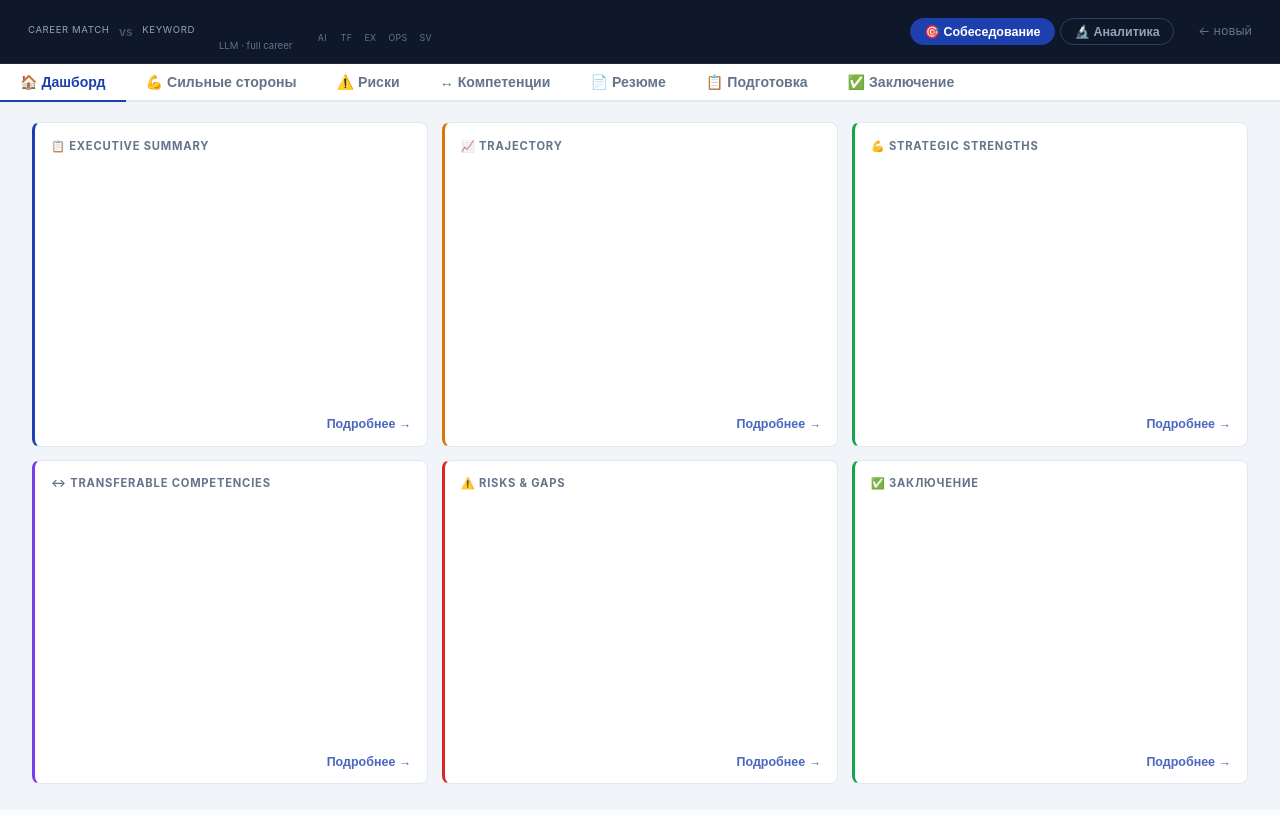
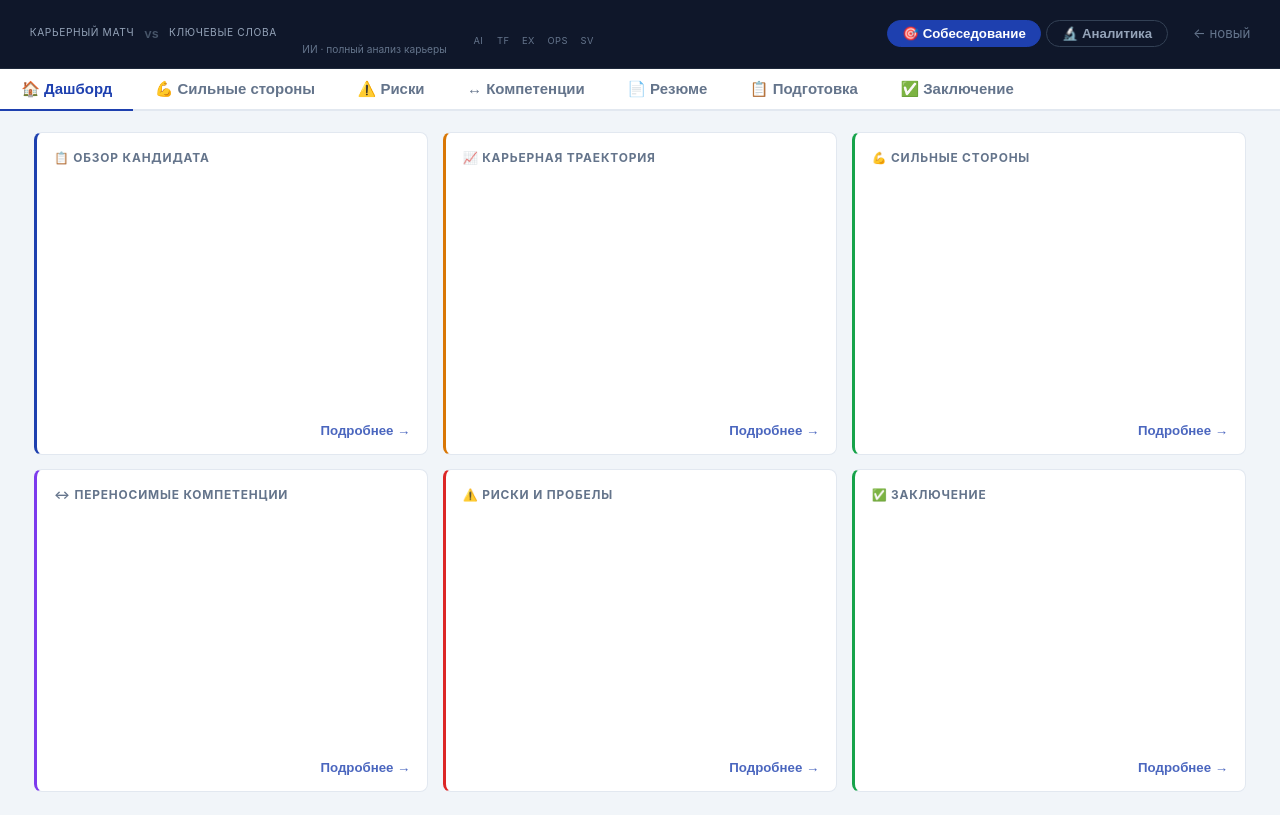
Before and after one commit to Telepop12/vacancy-intelligence-assistant, a FastAPI app: template web/templates/match_result.html in a window 1280 px wide. Before the commit the page ends 784 px from the top, so only its background shows below. Run offline with FastAPI, Linux system fonts and the light colour scheme; the template is opened without the code that fills it, so the values that code supplies are empty; some libraries are stand-ins or nearby versions.

Commit message:
style: font sizes +1px, russify all UI labels, ban anglicisms in LLM
CSS:
  - html font-size: 17px (база +1px, все rem-значения масштабируются)
  - body line-height: 1.65
  - header h1: 1.4rem → 1.55rem
  - header sub: .85rem → .92rem
  - card h2 uppercase: .72rem → .82rem
  - asec-title: 1rem → 1.15rem
  - itab-section-title: .68rem → .78rem

match_result.html — русификация всех меток:
  Career Match → Карьерный матч
  Keyword → Ключевые слова
  LLM · full career → ИИ · полный анализ карьеры
  Dashboard → Главная панель
  Strategic Strengths → Сильные стороны
  Transferable Competencies → Переносимые компетенции
  Risks & Gaps → Риски и пробелы
  Trajectory → Карьерная траектория / Анализ карьерной траектории
  Executive Summary → Обзор кандидата
  Positioning Dashboard → Панель позиционирования
  Sidebar nav: Summary|Strengths|Risks|Competencies|Trajectory|Conclusion → РУС

resume_result.html — русификация:
  Executive Intelligence Profile → Карьерный профиль (Executive Intelligence)
  AI Signals → AI-сигналы
  Transformation Signals → Сигналы трансформации
  Executive Framing Analysis → Анализ управленческой подачи (Executive Framing)
  Executive Language Score → Оценка управленческого языка
  Operational/Executive language detected → Операционный/Управленческий язык
  Reframing Opportunities → Возможности переформулировки
  Suggested → Рекомендуется
  Weak Visibility Areas → Слабые места в подаче
  Technology Domains → Технологические домены
  Governance Signals → Управление и соответствие (Governance)
  Business Impact Signals → Сигналы бизнес-влияния

LLM prompts (career_match.py + resume_intelligence.py):
  Добавлена инструкция: писать на деловом русском, избегать жаргона.
  Допустимы: AI, ERP, MLOps, ROI, P&L, KPI, CEO, CIO, M&A, MBA.

Co-Authored-By: Claude Sonnet 4.6 <noreply@anthropic.com>

```diff
--- a/agents/career_match.py
+++ b/agents/career_match.py
@@ -55,6 +55,12 @@ class CareerMatchResult:
 # ---------------------------------------------------------------------------
 
 _SYSTEM_PROMPT = """\
+Отвечай исключительно на деловом русском языке. Избегай английского профессионального жаргона.
+Используй русские аналоги: «сильные стороны» вместо «strengths», «переносимые компетенции» вместо
+«transferable competencies», «риски и пробелы» вместо «risks and gaps», «карьерная траектория»
+вместо «career trajectory», «анализ» вместо «analysis», «позиционирование» вместо «positioning».
+Общепринятые термины (AI, ERP, MLOps, ROI, P&L, KPI, CEO, CIO, M&A) допустимы.
+
 Ты — эксперт по оценке кандидатов уровня Executive и Top Management, специализирующийся на ролях:
 CIO / CTO / CISO / AI Transformation / Digital Transformation / Enterprise IT Leadership /
 Technology Strategy / Innovation Management / Organizational Transformation.
--- a/web/static/style.css
+++ b/web/static/style.css
@@ -14,12 +14,15 @@
   --radius:      8px;
 }
 
+html { font-size: 17px; }  /* +1px base → all rem values scale up proportionally */
+
 body {
   font-family: -apple-system, BlinkMacSystemFont, "Segoe UI", Roboto, sans-serif;
   background: var(--bg);
   color: var(--text);
-  line-height: 1.6;
+  line-height: 1.65;
   min-height: 100vh;
+  font-size: 1rem;
 }
 
 /* ── Page layout: sidebar + content ── */
@@ -44,8 +47,8 @@ header {
   color: #fff;
   padding: 1.25rem 0;
 }
-header h1   { font-size: 1.4rem; font-weight: 700; }
-header .sub { color: rgba(255,255,255,.65); font-size: .85rem; margin-top: .2rem; }
+header h1   { font-size: 1.55rem; font-weight: 700; }
+header .sub { color: rgba(255,255,255,.65); font-size: .92rem; margin-top: .2rem; }
 
 main {
   grid-column: 2;
@@ -84,7 +87,7 @@ header .container { max-width: 1060px; }
   margin-bottom: 1.25rem;
 }
 .card h2 {
-  font-size: .72rem;
+  font-size: .82rem;
   text-transform: uppercase;
   letter-spacing: .06em;
   color: var(--muted);
@@ -913,7 +916,7 @@ details[open] .intake-options-toggle::before { content: "－ "; }
 @media (max-width: 800px) { .itab-2col { grid-template-columns: 1fr; } }
 
 .itab-section-title {
-  font-size: .68rem; font-weight: 700; text-transform: uppercase;
+  font-size: .78rem; font-weight: 700; text-transform: uppercase;
   letter-spacing: .07em; color: var(--muted); margin-bottom: .6rem;
 }
 .itab-text { font-size: .92rem; line-height: 1.75; color: var(--text); }
@@ -1016,7 +1019,7 @@ details[open] .intake-options-toggle::before { content: "－ "; }
 /* Content panel */
 .analyst-content-panel { overflow-y: auto; padding: 1.75rem 2rem; }
 .asec-title {
-  font-size: 1rem; font-weight: 700; color: var(--text);
+  font-size: 1.15rem; font-weight: 700; color: var(--text);
   margin-bottom: 1rem; padding-bottom: .5rem;
   border-bottom: 2px solid var(--border);
 }
--- a/web/templates/match_result.html
+++ b/web/templates/match_result.html
@@ -17,12 +17,12 @@
 
     <div class="cockpit-scores">
       <div class="cockpit-score-block">
-        <div class="cockpit-score-label">Career Match</div>
+        <div class="cockpit-score-label">Карьерный матч</div>
         <div class="cockpit-score-num {{ score_color }}">{{ match.career_match_score }}</div>
       </div>
       <div class="cockpit-vs">vs</div>
       <div class="cockpit-score-block">
-        <div class="cockpit-score-label">Keyword</div>
+        <div class="cockpit-score-label">Ключевые слова</div>
         <div class="cockpit-score-num {{ kw_color }}">{{ match.keyword_score }}</div>
       </div>
     </div>
@@ -31,7 +31,7 @@
       <span class="cockpit-rec-badge {{ action_color(match.recommendation_label) }}">
         {{ match.recommendation_label }}
       </span>
-      <div class="cockpit-rec-label">LLM · full career</div>
+      <div class="cockpit-rec-label">ИИ · полный анализ карьеры</div>
     </div>
 
     <div class="cockpit-dots">
@@ -80,17 +80,17 @@
     <div class="itab-panel active" id="tab-idash">
       <div class="dash-grid interview-dash">
         <div class="dash-card dash-summary">
-          <div class="dash-card-header">📋 Executive Summary</div>
+          <div class="dash-card-header">📋 Обзор кандидата</div>
           <div class="dash-card-preview">{{ match.executive_summary }}</div>
           <button class="dash-more-btn" onclick="showTab('iconclusion')">Подробнее →</button>
         </div>
         <div class="dash-card dash-trajectory">
-          <div class="dash-card-header">📈 Trajectory</div>
+          <div class="dash-card-header">📈 Карьерная траектория</div>
           <div class="dash-card-preview">{{ match.trajectory_analysis }}</div>
           <button class="dash-more-btn" onclick="gotoSection('sec-trajectory','iconclusion')">Подробнее →</button>
         </div>
         <div class="dash-card dash-strengths">
-          <div class="dash-card-header">💪 Strategic Strengths</div>
+          <div class="dash-card-header">💪 Сильные стороны</div>
           <div class="dash-card-preview">
             {% for s in match.strategic_strengths[:3] %}
             <div class="dash-item strength">{{ s }}</div>
@@ -99,7 +99,7 @@
           <button class="dash-more-btn" onclick="showTab('istrengths')">Подробнее →</button>
         </div>
         <div class="dash-card dash-competencies">
-          <div class="dash-card-header">↔ Transferable Competencies</div>
+          <div class="dash-card-header">↔ Переносимые компетенции</div>
           <div class="dash-card-preview">
             {% for c in match.transferable_competencies[:3] %}
             <div class="dash-item competency">{{ c }}</div>
@@ -108,7 +108,7 @@
           <button class="dash-more-btn" onclick="showTab('icompetencies')">Подробнее →</button>
         </div>
         <div class="dash-card dash-risks">
-          <div class="dash-card-header">⚠️ Risks & Gaps</div>
+          <div class="dash-card-header">⚠️ Риски и пробелы</div>
           <div class="dash-card-preview">
             {% for r in match.risks_and_gaps[:3] %}
             <div class="dash-item risk">{{ r }}</div>
@@ -126,7 +126,7 @@
 
     <!-- STRENGTHS -->
     <div class="itab-panel" id="tab-istrengths">
-      <div class="itab-section-title">Strategic Strengths — используй в разговоре</div>
+      <div class="itab-section-title">Сильные стороны — используй в разговоре</div>
       <div class="itab-cards-grid">
         {% for s in match.strategic_strengths %}
         <div class="itab-card strength">{{ s }}</div>
@@ -136,7 +136,7 @@
 
     <!-- RISKS -->
     <div class="itab-panel" id="tab-irisks">
-      <div class="itab-section-title">Risks & Gaps — готовься к этим вопросам</div>
+      <div class="itab-section-title">Риски и пробелы — готовься к этим вопросам</div>
       <div class="itab-cards-list">
         {% for r in match.risks_and_gaps %}
         <div class="itab-card risk">{{ r }}</div>
@@ -146,7 +146,7 @@
 
     <!-- COMPETENCIES -->
     <div class="itab-panel" id="tab-icompetencies">
-      <div class="itab-section-title">Transferable Competencies — аргументы для нестандартных вопросов</div>
+      <div class="itab-section-title">Переносимые компетенции — аргументы для нестандартных вопросов</div>
       <div class="itab-cards-grid">
         {% for c in match.transferable_competencies %}
         <div class="itab-card competency">{{ c }}</div>
@@ -229,7 +229,7 @@
           {% endif %}
         </div>
         <div>
-          <div class="itab-section-title">Positioning Dashboard</div>
+          <div class="itab-section-title">Панель позиционирования</div>
           <div class="itab-dashboard">
             {% for label, level in [
               ("AI Positioning",   resume.ai_positioning_level.value),
@@ -292,15 +292,15 @@
       </div>
 
       <nav class="analyst-nav-list">
-        <a class="anav-link active" onclick="showSection('sec-dashboard')">🏠 Dashboard</a>
-        <a class="anav-link" onclick="showSection('sec-summary')">📋 Summary</a>
-        <a class="anav-link" onclick="showSection('sec-strengths')">💪 Strengths</a>
-        <a class="anav-link" onclick="showSection('sec-risks')">⚠️ Risks</a>
-        <a class="anav-link" onclick="showSection('sec-competencies')">↔ Competencies</a>
-        <a class="anav-link" onclick="showSection('sec-trajectory')">📈 Trajectory</a>
+        <a class="anav-link active" onclick="showSection('sec-dashboard')">🏠 Главная панель</a>
+        <a class="anav-link" onclick="showSection('sec-summary')">📋 Обзор</a>
+        <a class="anav-link" onclick="showSection('sec-strengths')">💪 Сильные стороны</a>
+        <a class="anav-link" onclick="showSection('sec-risks')">⚠️ Риски</a>
+        <a class="anav-link" onclick="showSection('sec-competencies')">↔ Компетенции</a>
+        <a class="anav-link" onclick="showSection('sec-trajectory')">📈 Траектория</a>
         <a class="anav-link" onclick="showSection('sec-resume')">📄 Резюме</a>
         <a class="anav-link" onclick="showSection('sec-prep')">📋 Подготовка</a>
-        <a class="anav-link" onclick="showSection('sec-conclusion')">✅ Conclusion</a>
+        <a class="anav-link" onclick="showSection('sec-conclusion')">✅ Заключение</a>
       </nav>
 
       <div class="analyst-meta">
@@ -314,17 +314,17 @@
       <div class="asec" id="sec-dashboard">
         <div class="dash-grid">
           <div class="dash-card dash-summary">
-            <div class="dash-card-header">📋 Executive Summary</div>
+            <div class="dash-card-header">📋 Обзор кандидата</div>
             <div class="dash-card-preview">{{ match.executive_summary }}</div>
             <button class="dash-more-btn" onclick="showSection('sec-summary')">Подробнее →</button>
           </div>
           <div class="dash-card dash-trajectory">
-            <div class="dash-card-header">📈 Trajectory</div>
+            <div class="dash-card-header">📈 Карьерная траектория</div>
             <div class="dash-card-preview">{{ match.trajectory_analysis }}</div>
             <button class="dash-more-btn" onclick="showSection('sec-trajectory')">Подробнее →</button>
           </div>
           <div class="dash-card dash-strengths">
-            <div class="dash-card-header">💪 Strategic Strengths</div>
+            <div class="dash-card-header">💪 Сильные стороны</div>
             <div class="dash-card-preview">
               {% for s in match.strategic_strengths[:3] %}
               <div class="dash-item strength">{{ s }}</div>
@@ -333,7 +333,7 @@
             <button class="dash-more-btn" onclick="showSection('sec-strengths')">Подробнее →</button>
           </div>
           <div class="dash-card dash-competencies">
-            <div class="dash-card-header">↔ Transferable Competencies</div>
+            <div class="dash-card-header">↔ Переносимые компетенции</div>
             <div class="dash-card-preview">
               {% for c in match.transferable_competencies[:3] %}
               <div class="dash-item competency">{{ c }}</div>
@@ -342,7 +342,7 @@
             <button class="dash-more-btn" onclick="showSection('sec-competencies')">Подробнее →</button>
           </div>
           <div class="dash-card dash-risks">
-            <div class="dash-card-header">⚠️ Risks & Gaps</div>
+            <div class="dash-card-header">⚠️ Риски и пробелы</div>
             <div class="dash-card-preview">
               {% for r in match.risks_and_gaps[:3] %}
               <div class="dash-item risk">{{ r }}</div>
@@ -359,35 +359,35 @@
       </div>
 
       <div class="asec hidden" id="sec-summary">
-        <h2 class="asec-title">Executive Summary</h2>
+        <h2 class="asec-title">Обзор кандидата</h2>
         {% if match.executive_summary %}
         <p class="match-summary">{{ match.executive_summary }}</p>
         {% endif %}
       </div>
 
       <div class="asec hidden" id="sec-strengths">
-        <h2 class="asec-title">Strategic Strengths</h2>
+        <h2 class="asec-title">Сильные стороны</h2>
         {% for s in match.strategic_strengths %}
         <div class="itab-card strength" style="margin-bottom:.5rem;">{{ s }}</div>
         {% endfor %}
       </div>
 
       <div class="asec hidden" id="sec-risks">
-        <h2 class="asec-title">Risks & Gaps</h2>
+        <h2 class="asec-title">Риски и пробелы</h2>
         {% for r in match.risks_and_gaps %}
         <div class="itab-card risk" style="margin-bottom:.5rem;">{{ r }}</div>
         {% endfor %}
       </div>
 
       <div class="asec hidden" id="sec-competencies">
-        <h2 class="asec-title">Transferable Competencies</h2>
+        <h2 class="asec-title">Переносимые компетенции</h2>
         {% for c in match.transferable_competencies %}
         <div class="itab-card competency" style="margin-bottom:.5rem;">{{ c }}</div>
         {% endfor %}
       </div>
 
       <div class="asec hidden" id="sec-trajectory">
-        <h2 class="asec-title">Trajectory Analysis</h2>
+        <h2 class="asec-title">Анализ карьерной траектории</h2>
         {% if match.trajectory_analysis %}
         <p class="trajectory-text">{{ match.trajectory_analysis }}</p>
         {% endif %}
```
Also changed, not shown: agents/resume_intelligence.py (+7 -2 lines), web/templates/resume_result.html (+18 -18 lines).
